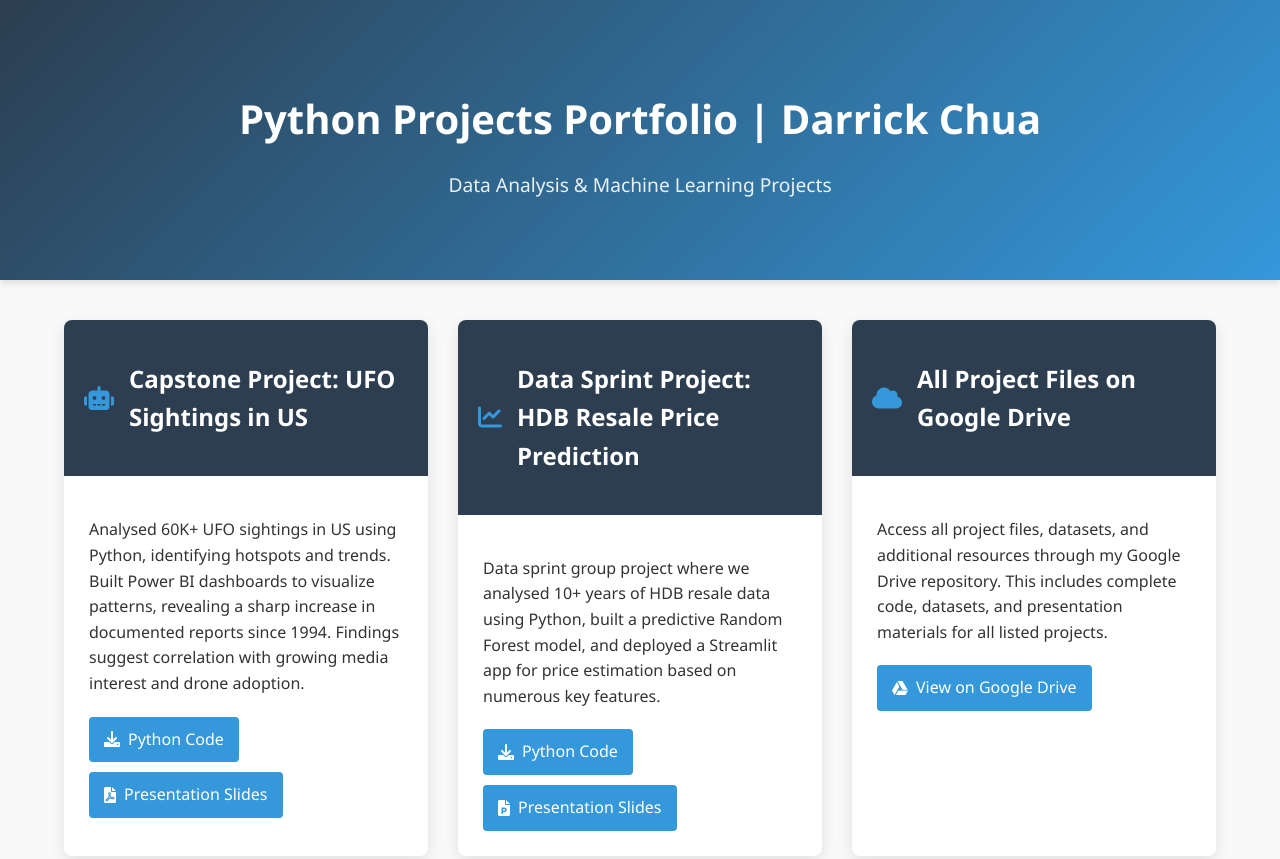
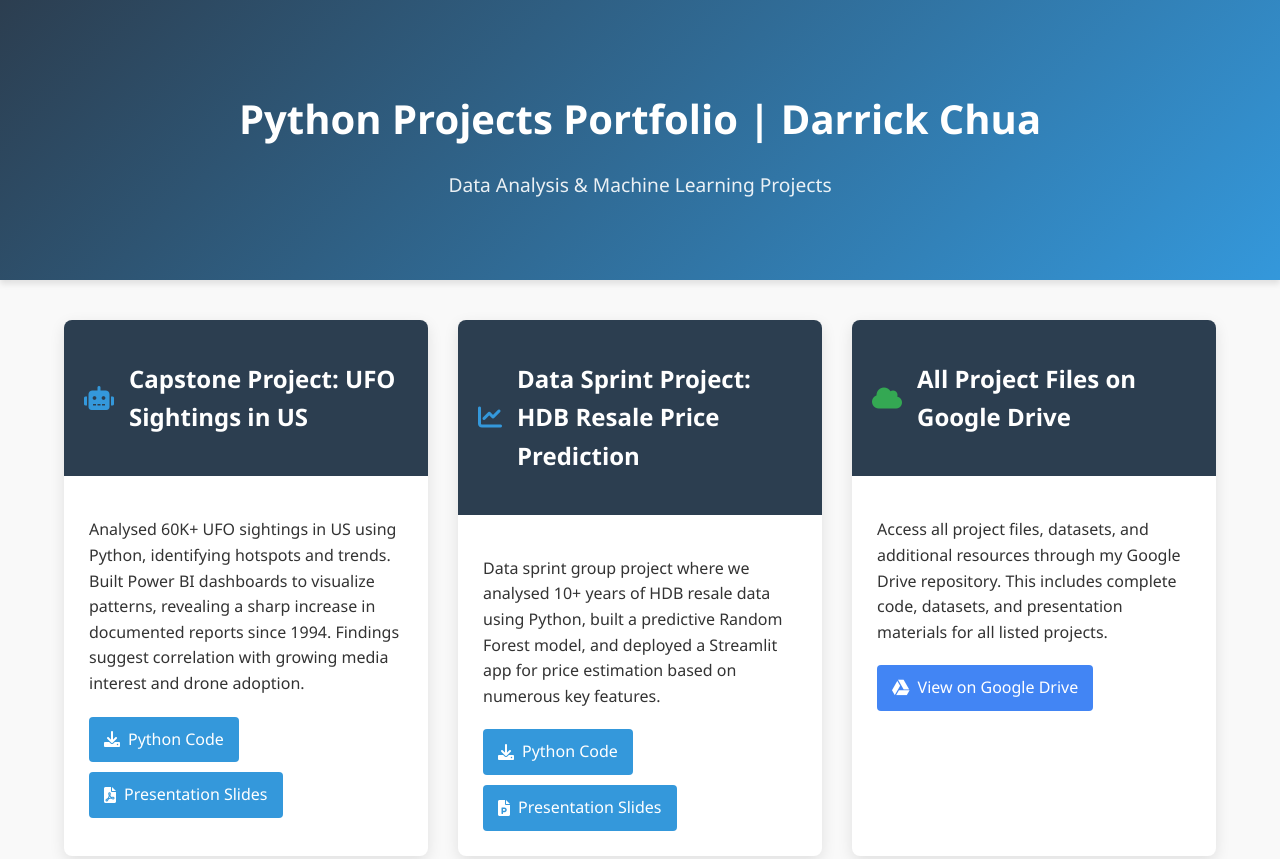
Before and after one commit to Nosferus-dc/Webpage, a plain HTML site: page index.html in a window 1280 px wide. Shown: the top 859 px of the page. Drawn offline with Linux system fonts and the light colour scheme.

Commit message:
Update styles.css

```diff
--- a/styles.css
+++ b/styles.css
@@ -148,3 +148,22 @@ body {
         grid-template-columns: 1fr;
     }
 }
+
+.drive-btn {
+    background-color: #4285F4;
+    display: inline-flex;
+    align-items: center;
+    gap: 8px;
+}
+
+.drive-btn:hover {
+    background-color: #3367D6;
+}
+
+.fa-google-drive {
+    font-size: 1.1em;
+}
+
+.project-icon.fa-cloud {
+    color: #34A853; /* Google Drive green */
+}
```
